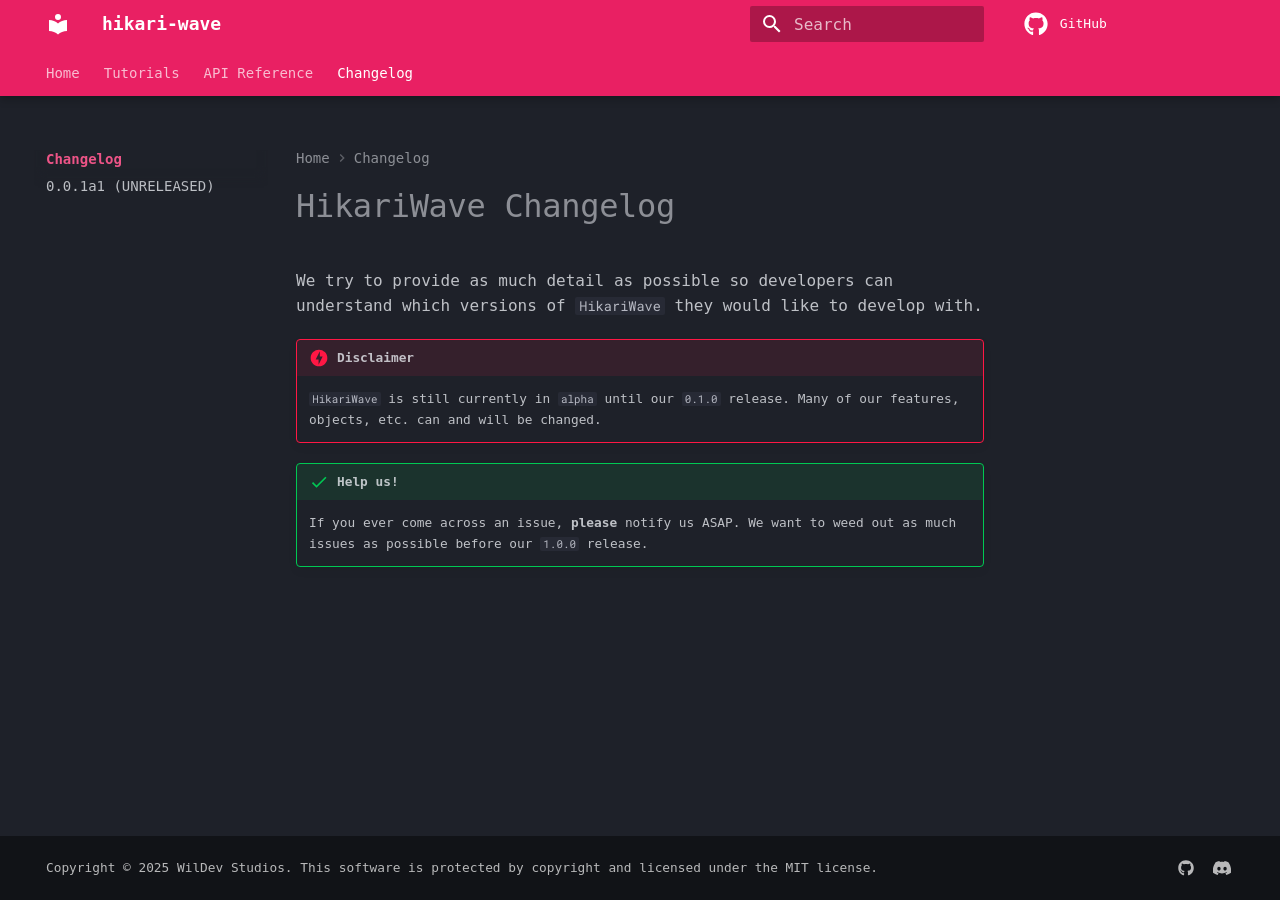
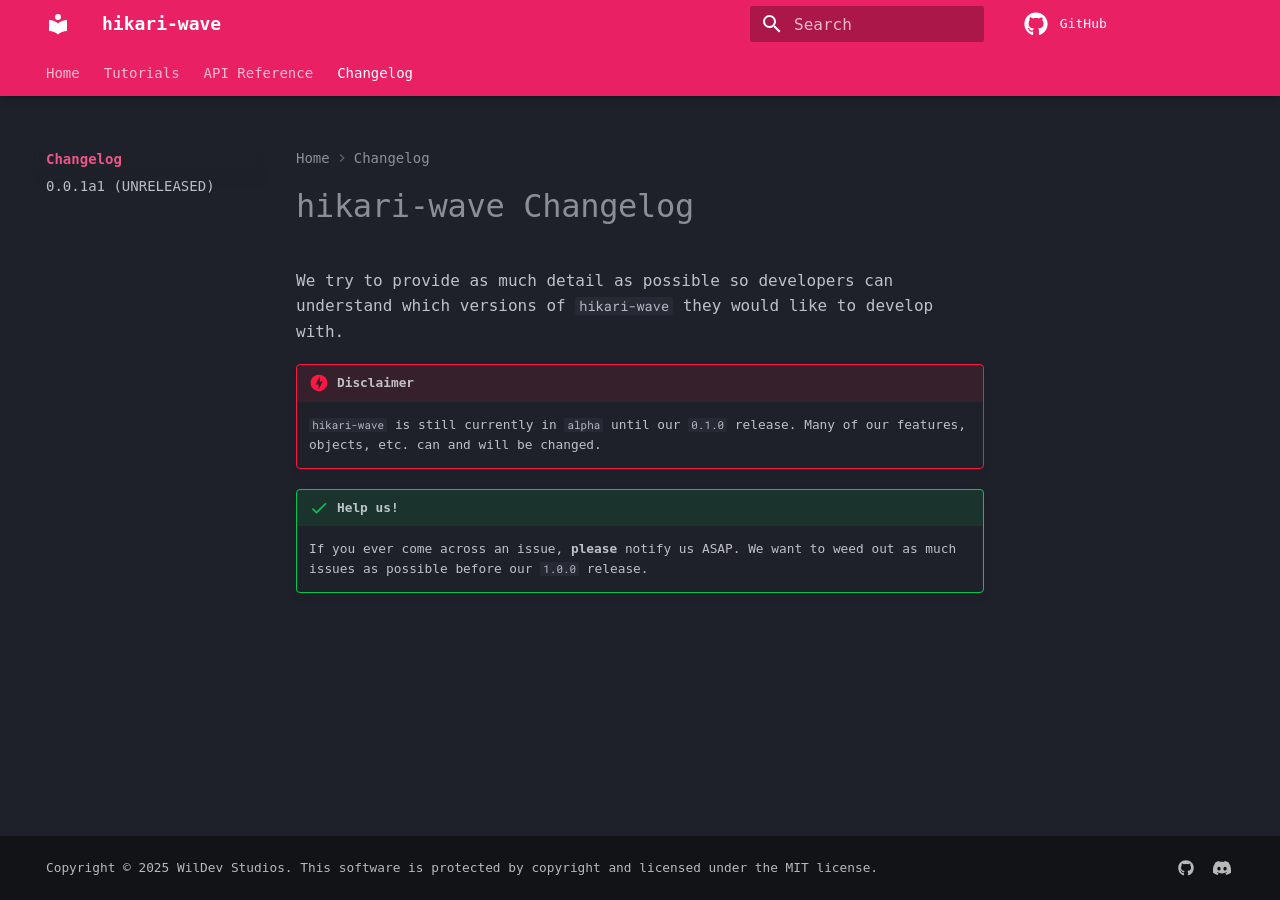
Before and after one commit to WilDev-Studios/HikariWave, an MkDocs documentation site: the page built from docs/pages/changelog/index.md, in a window 1280 px wide. Built offline with MkDocs 1.6.1 and Material for MkDocs 9.7.7, drawn with Linux system fonts in a browser that asks for light colours; some web fonts are replaced; comment, search, counter and statistics services are not loaded.

Commit message:
Name change reflected in MKdocs

```diff
--- a/docs/pages/changelog/index.md
+++ b/docs/pages/changelog/index.md
@@ -1,8 +1,8 @@
-# HikariWave Changelog
-We try to provide as much detail as possible so developers can understand which versions of `HikariWave` they would like to develop with.
+# hikari-wave Changelog
+We try to provide as much detail as possible so developers can understand which versions of `hikari-wave` they would like to develop with.
 
 !!! danger "Disclaimer"
-    `HikariWave` is still currently in `alpha` until our `0.1.0` release. Many of our features, objects, etc. can and will be changed.
+    `hikari-wave` is still currently in `alpha` until our `0.1.0` release. Many of our features, objects, etc. can and will be changed.
 
 !!! success "Help us!"
     If you ever come across an issue, **please** notify us ASAP. We want to weed out as much issues as possible before our `1.0.0` release.
--- a/hikariwave/__init__.py
+++ b/hikariwave/__init__.py
@@ -1,5 +1,5 @@
 """
-## HikariWave
+## hikari-wave
 Voice module for `hikari`-based Discord bots
 
 #### Documentation: https://hikari-wave.wildevstudios.net/en/0.0.1a1
```
Also changed, not shown: docs/pages/tutorials/index.md (+1 -1 lines).
